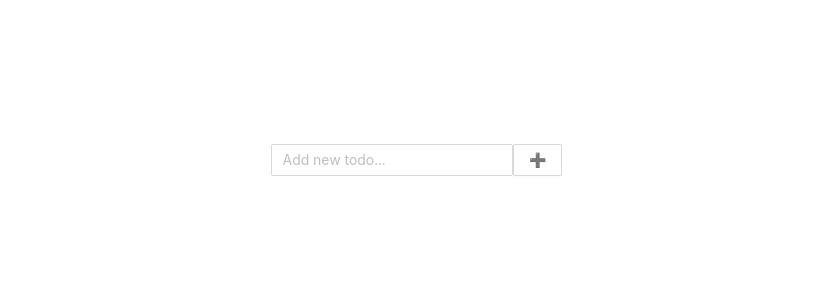
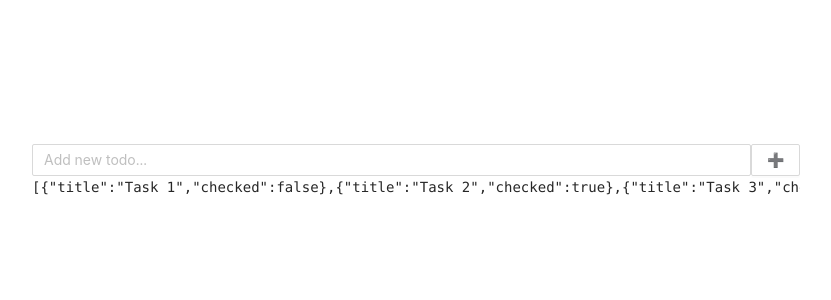
Before and after one commit to mvbureev/test-task-wiley, a React (Create React App) app: page / in a window 1280 px wide. Shown: the top 300 px of the page, without its empty margins (224-1055 px from the left). Built offline with nearby package versions, Linux system fonts and the light colour scheme.

Commit message:
feat: TodoList mock

```diff
--- a/src/App.js
+++ b/src/App.js
@@ -3,15 +3,29 @@ import 'antd/dist/antd.css';
 import React from 'react';
 
 import NewTodoForm from './components/NewTodoForm';
-// import TodoList from './components/TodoList';
+import TodoList from './components/TodoList';
+
+const listMock = [
+  {
+    title: 'Task 1',
+    checked: false,
+  },
+  {
+    title: 'Task 2',
+    checked: true,
+  },
+  {
+    title: 'Task 3',
+    checked: false,
+  },
+];
 
 function App() {
   return (
     <div className="App">
       <div className="todos">
         <NewTodoForm onSubmit={(e) => console.log(e)} />
-        {/* <NewTodoForm onSubmit={onSubmit} /> */}
-        {/* <TodoList list={list} /> */}
+        <TodoList list={listMock} />
       </div>
     </div>
   );
--- /dev/null
+++ b/src/components/TodoItem/index.js
@@ -0,0 +1 @@
+export { default } from './TodoItem';
--- /dev/null
+++ b/src/components/TodoList/TodoList.jsx
@@ -0,0 +1,27 @@
+import PropTypes from 'prop-types';
+import React, {
+  useMemo,
+} from 'react';
+
+import styles from './TodoList.module.css';
+
+function TodoList({ list: listProp }) {
+  const list = useMemo(() => listProp, [listProp]);
+
+  return (
+    <div className={styles.wrapper}>
+      <pre>
+        {JSON.stringify(list)}
+      </pre>
+    </div>
+  );
+}
+
+TodoList.propTypes = {
+  list: PropTypes.arrayOf(PropTypes.objectOf(Object)),
+};
+TodoList.defaultProps = {
+  list: [{}],
+};
+
+export default TodoList;
--- /dev/null
+++ b/src/components/TodoList/index.js
@@ -0,0 +1 @@
+export { default } from './TodoList';
--- a/src/index.css
+++ b/src/index.css
@@ -14,14 +14,15 @@ code {
 
 .App {
   display: flex;
-  flex-direction: column;
   align-items: center;
+  justify-content: center;
   margin: calc(10vw + 16px) 16px;
 }
 
 .todos {
   display: flex;
   justify-content: center;
+  flex-direction: column;
   max-width: 768px;
   width: 100%;
 }
```
Also changed, not shown: src/components/TodoItem/TodoItem.jsx (added), src/components/TodoItem/TodoItem.module.css (added), src/components/TodoList/TodoList.module.css (added).
